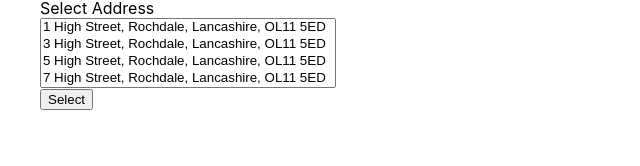
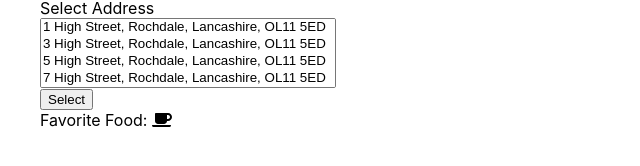
Before and after one commit to fahad-sarwar/pre-sales-beta, a React (Create React App) app: page / in a window 1280 px wide. Shown: the part 208-374 px from the top of the page, without its empty margins (0-640 px from the left). Built offline with nearby package versions, Linux system fonts and the light colour scheme; the HTML template or start-up script is replaced by a standard one.

Commit message:
Updated page to include awesome fonts

```diff
--- a/package.json
+++ b/package.json
@@ -3,6 +3,9 @@
   "version": "0.1.0",
   "private": true,
   "dependencies": {
+    "@fortawesome/fontawesome-svg-core": "^1.2.15",
+    "@fortawesome/free-solid-svg-icons": "^5.7.2",
+    "@fortawesome/react-fontawesome": "^0.1.4",
     "@types/react-router": "^4.4.4",
     "@types/react-router-dom": "^4.3.1",
     "@zen/identity-lib": "3.0.682-4.13979",
@@ -10,6 +13,7 @@
     "react": "^16.8.2",
     "react-bootstrap": "^1.0.0-beta.5",
     "react-dom": "^16.8.2",
+    "react-fontawesome": "^1.6.1",
     "react-redux": "^6.0.0",
     "react-router-dom": "^4.3.1",
     "react-scripts": "2.1.5",
--- a/src/App.js
+++ b/src/App.js
@@ -9,6 +9,8 @@
   Navbar,
   Row
 } from 'react-bootstrap';
+import { FontAwesomeIcon } from '@fortawesome/react-fontawesome';
+import { faCoffee } from '@fortawesome/free-solid-svg-icons';
 import './App.css';
 
 class App extends Component {
@@ -87,6 +89,9 @@
               </Form>
             </Card.Body>
           </Card>
+          <div>
+            Favorite Food: <FontAwesomeIcon icon={faCoffee} />
+          </div>
         </Container>
       </div>
     );
```
Also changed, not shown: 2 other files (tests, documents, lock files or other folders).
